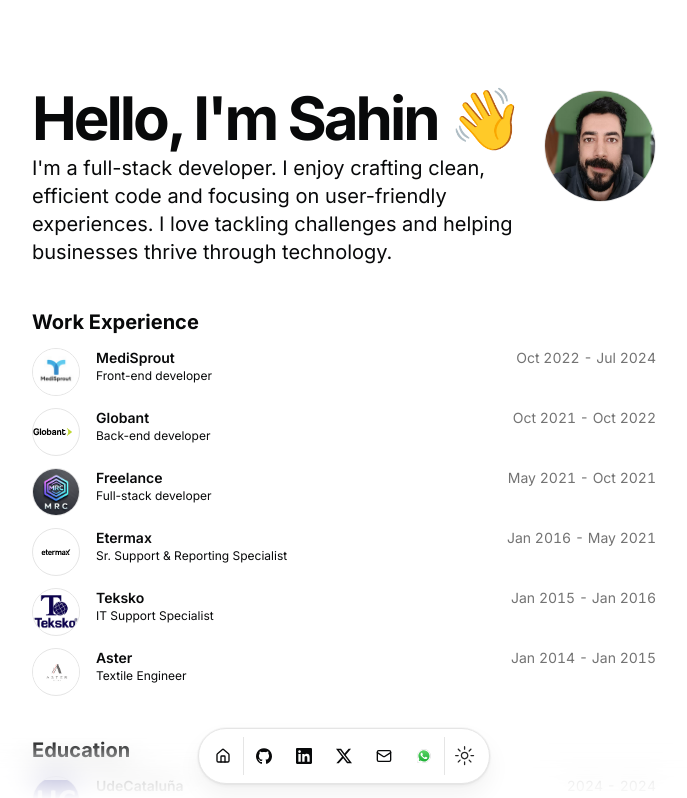
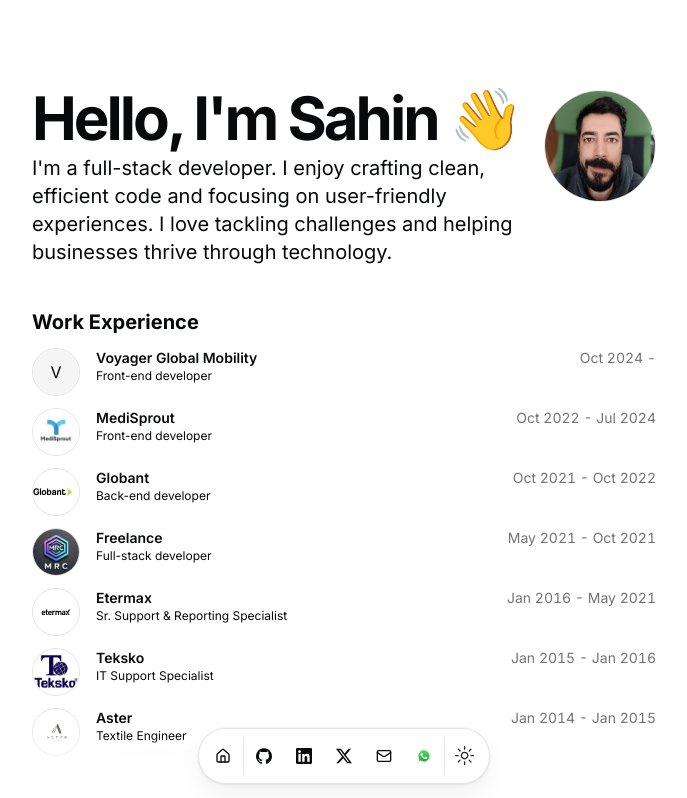
Before and after one commit to sahinmeric/portfolio, a Next.js app: page / in a window 1280 px wide. Shown: the top 798 px of the page, without its empty margins (296-983 px from the left). Built offline with nearby package versions, Linux system fonts and the light colour scheme.

Commit message:
Added new work experience

```diff
--- a/src/data/resume.tsx
+++ b/src/data/resume.tsx
@@ -94,6 +94,27 @@ export const DATA = {
   },
 
   work: [
+     {
+      company: "Voyager Global Mobility",
+      href: "https://vg.joinbuggy.com/",
+      badges: [],
+      location: "Remote",
+      title: "Front-end developer",
+      logoUrl: "",
+      start: "Oct 2024",
+      end: "",
+      description:
+        "Contributed to the development of a global car leasing platform by:",
+      tasks: [
+        "Building scalable, reusable React components for dynamic and responsive interfaces.",
+        "Migrating to functional components with React Hooks for better maintainability.",
+        "Integrating Apollo GraphQL and optimizing performance using useMemo, useCallback, and effective caching strategies.",
+        "Improving UI responsiveness and accessibility using CSS.",
+        "Writing unit tests for components using Jest.",
+        "Collaborating through code reviews, pair programming, and Agile ceremonies.",
+        "Maintaining high code quality with clean code, SOLID, KISS, DRY principles."
+      ],
+    },
     {
       company: "MediSprout",
       href: "https://medisprout.com",
```
